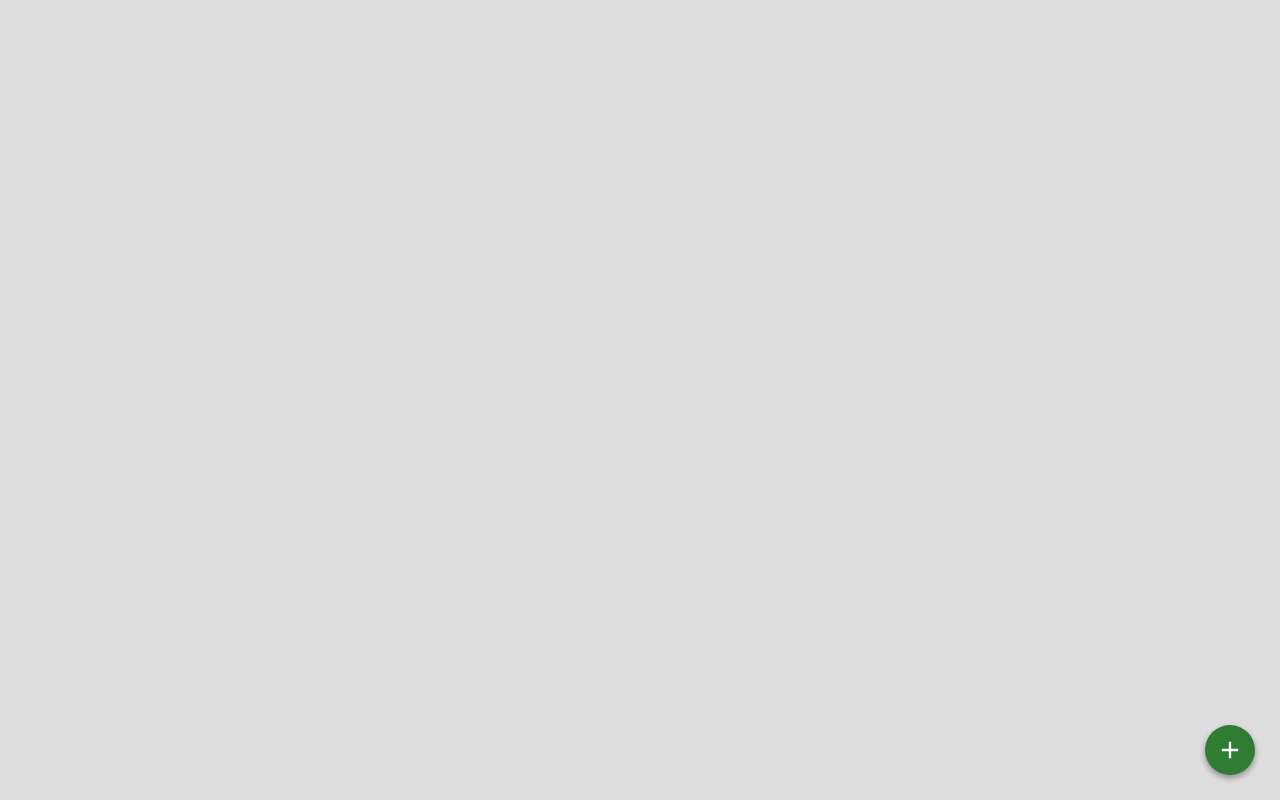
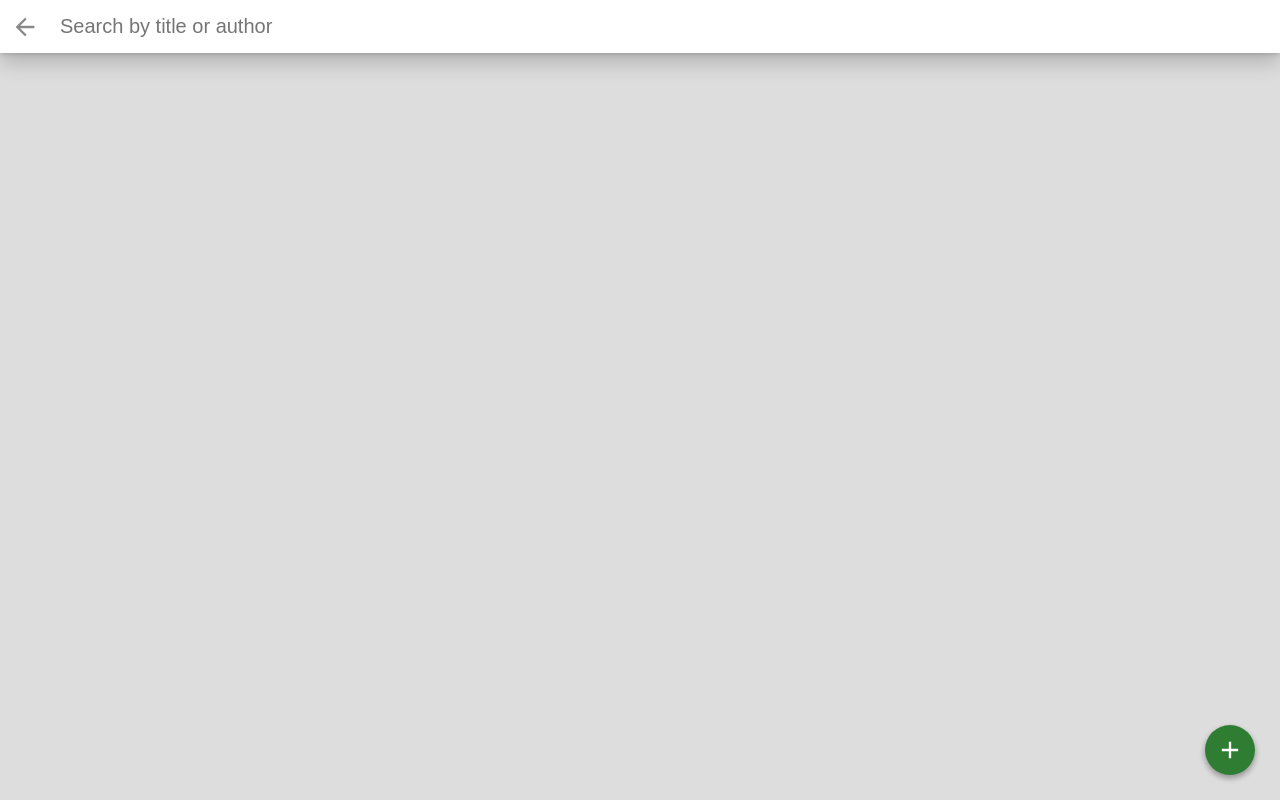
Before and after one commit to ashirvad-jena/my-reads, a React (Create React App) app: page /searchBook in a window 1280 px wide. Built offline with nearby package versions, Linux system fonts and the light colour scheme.

Commit message:
routing added for navigation between pages

```diff
--- a/src/App.js
+++ b/src/App.js
@@ -70,10 +70,11 @@
 			<div className="app">
 				<Switch>
 					<Route
+						exact
 						path="/"
-						render={() => {
-							<ShelvesContainer jsonObject={jsonObject} />;
-						}}
+						render={() => (
+							<ShelvesContainer jsonObject={jsonObject} />
+						)}
 					/>
 					<Route path="/searchBook" component={SearchPage} />
 				</Switch>
--- a/src/SearchPage.js
+++ b/src/SearchPage.js
@@ -1,16 +1,13 @@
 import React, { Component } from "react";
-
+import { Link } from "react-router-dom";
 class SearchPage extends Component {
 	render() {
 		return (
 			<div className="search-books">
 				<div className="search-books-bar">
-					<a
-						className="close-search"
-						onClick={() => this.setState({ showSearchPage: false })}
-					>
+					<Link to="/" className="close-search">
 						Close
-					</a>
+					</Link>
 					<div className="search-books-input-wrapper">
 						{/*
                   NOTES: The search from BooksAPI is limited to a particular set of search terms.
```
